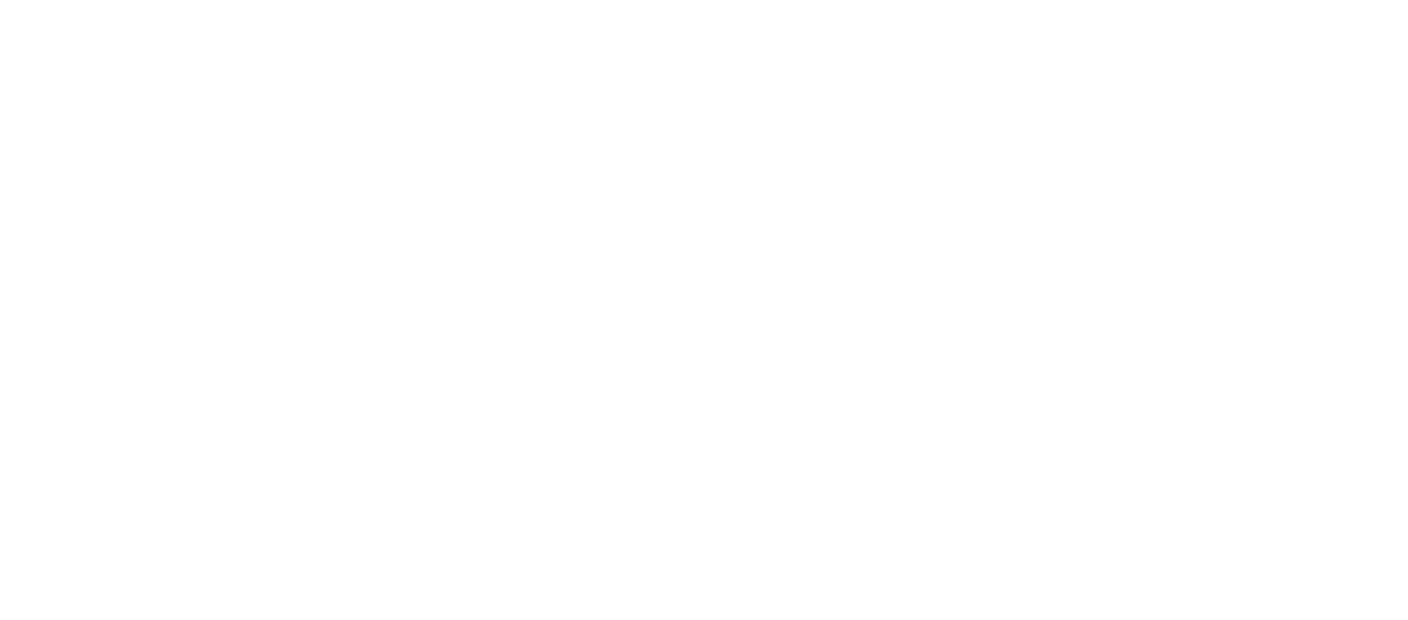
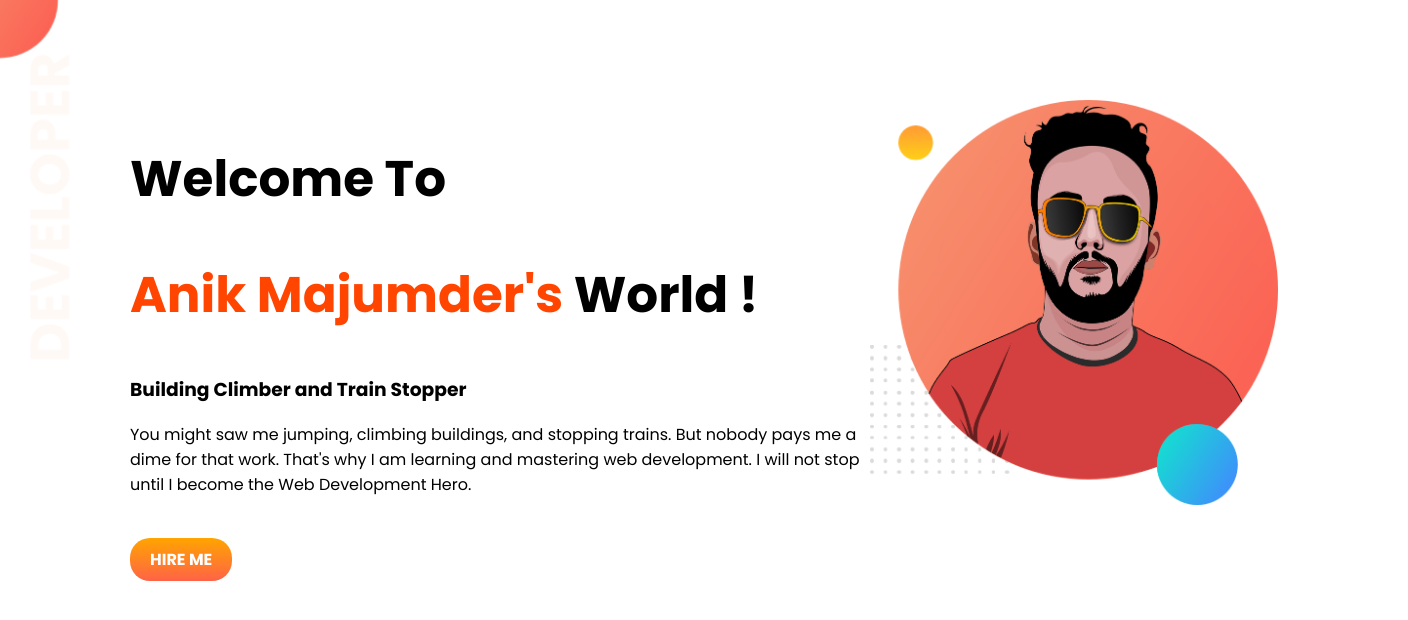
Before and after one commit to Anik-Majumder/dev-portfolio, a plain HTML site: page index.html in a window 1280 px wide. Shown: the whole page, 1408 px wide, since content can reach past the window. Drawn offline with Linux system fonts and the light colour scheme.

Commit message:
1st part added

```diff
--- a/css/style.css
+++ b/css/style.css
@@ -0,0 +1,41 @@
+section{
+    display: flex;
+}
+body{
+    font-family: 'Poppins', sans-serif;
+    margin: 0;
+}
+h1{
+    font-size: 50px;
+}
+.name{
+    color: orangered;
+}
+.text{
+    width: 50%;
+    padding-left: 130px;
+    margin-top: 100px;
+}
+.text p{
+    width: 750px;
+    margin-bottom: 50px;
+}
+
+.image img{
+    width: 80%;
+    padding-right: 130px;
+    padding-left: 100px;
+    padding-top: 100px;
+}
+.link-button{
+    text-decoration: none;
+    background-image: linear-gradient(orange, tomato);
+    color: white;
+    font-weight: 700;
+    padding: 10px 20px;
+    border-radius: 20px;
+}
+#first{
+    background-image: url(../images/top-banner.png);
+    background-repeat: no-repeat;
+}
--- a/index.html
+++ b/index.html
@@ -1,13 +1,37 @@
 <!DOCTYPE html>
 <html lang="en">
+
 <head>
     <meta charset="UTF-8">
     <meta http-equiv="X-UA-Compatible" content="IE=edge">
     <meta name="viewport" content="width=device-width, initial-scale=1.0">
+    <title>Anik Majumder</title>
     <link rel="stylesheet" href="css/style.css">
-    <title>Anik Majumder</title>
+    <link rel="preconnect" href="https://fonts.googleapis.com">
+    <link rel="preconnect" href="https://fonts.gstatic.com" crossorigin>
+    <link
+        href="https://fonts.googleapis.com/css2?family=Poppins:ital,wght@0,100;0,200;0,300;0,400;0,500;0,600;0,700;0,800;0,900;1,100;1,200;1,300;1,400;1,500;1,600;1,700;1,800;1,900&display=swap"
+        rel="stylesheet">
 </head>
+
 <body>
+    <section id="first">
+        <div class="text">
+            <h1>Welcome To</h1>
+            <h1><span class="name">Anik Majumder's</span> World !</h1>
+            <h3>Building Climber and Train Stopper</h3>
+            <p>You might saw me jumping, climbing buildings, and stopping trains. But nobody pays me a dime for that
+                work.
+                That's why I am learning and mastering web development. I will not stop until I become the Web
+                Development
+                Hero.</p>
+            <a class="link-button" target="_blank" href="https://www.facebook.com/profile.php?id=100007746913816">HIRE
+                ME</a>
+        </div>
+        <div class="image">
+            <img src="images/anik.png" alt="">
+        </div>
+    </section>
+</body>
 
-</body>
 </html>
```
Also changed, not shown: images/anik.png (added), images/anik2.png (added), images/dream-bg.png (added), images/exp-bg.png (added), images/jhankar.png (added), images/jhankar2.png (added), images/top-banner.png (added).
